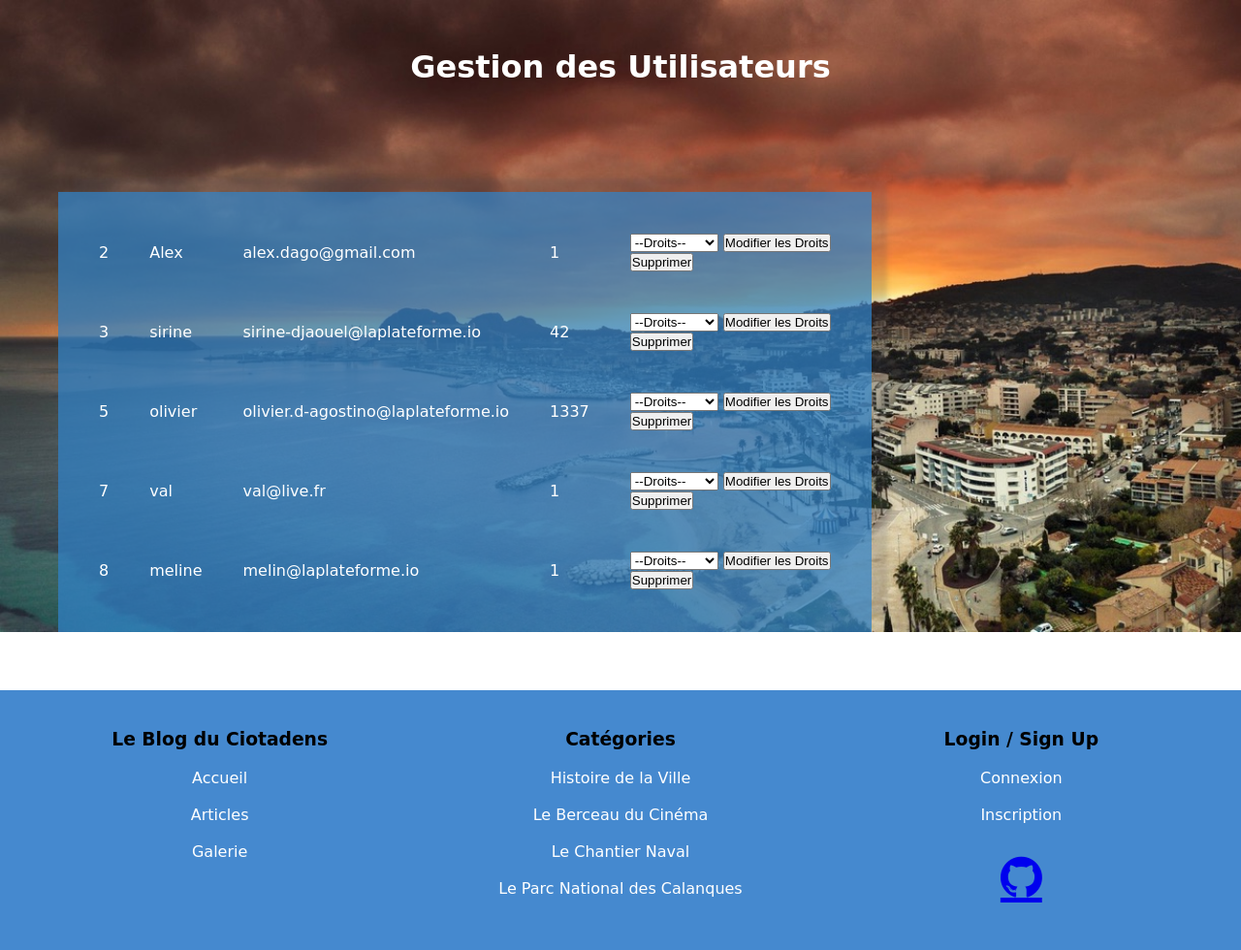
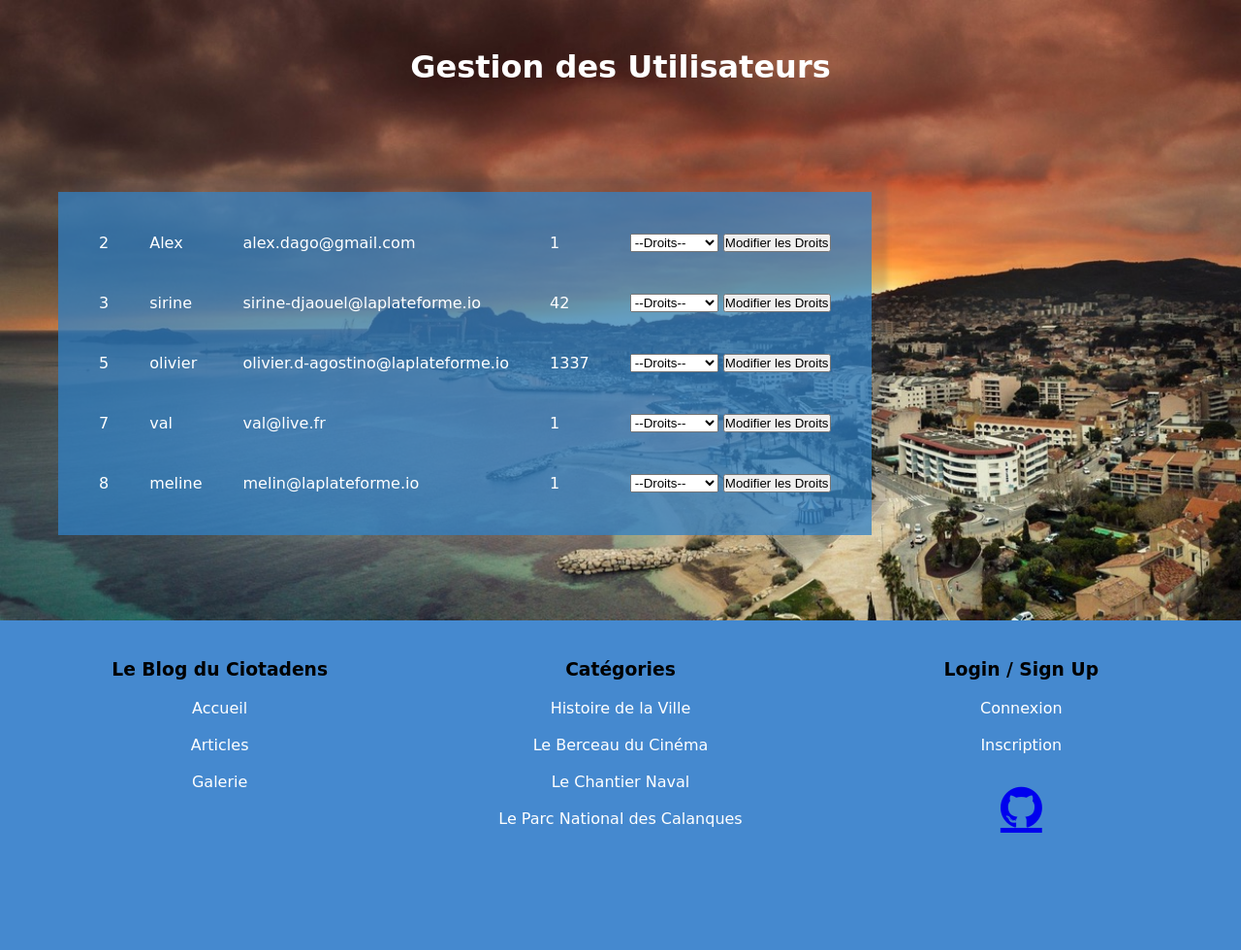
Before and after one commit to olivier-dagostino/Blog2.0, a PHP site: page /admin.php in a window 1280 px wide. Shown: the part 59-1039 px from the top of the page at 97% size. After the commit the page ends 918 px from the top, so only its background shows below. Run offline with PHP 8.4, Linux system fonts and the light colour scheme; a user stored in the database is signed in; data comes from the database, SQL or seed files in the repository.

Commit message:
changement du titre de la page admin en gestion utilisateur

```diff
--- a/admin.php
+++ b/admin.php
@@ -7,7 +7,7 @@ if ($_SESSION['droits'] != 1337) {
     header('Location: index.php');
 } else {
 
-    $title = "Admin";
+    $title = "Gestion des Utilisateurs";
     $css = "admin";
     require('php/include/header.inc.php');
 
@@ -60,17 +60,25 @@ if ($_SESSION['droits'] != 1337) {
                                     <button type='submit' name='submit'>Modifier les Droits</button>
 
                                 </form>
-                                <form action='delete.php'>
 
-                                    <button type='submit' name='delete'>Supprimer</button>
-
-                                </form>
                             </td>";
 
                     echo '</tr>';
                 }
 
+                // if ($_POST['delete']) {
 
+                //     $info = new User();
+                //     $res1 = $info->deleteUser($value['id']);
+                //     echo 'Votre Compte à bien été supprimé';
+                //     session_unset();
+                //     header('location: index.php');
+                // }
+                // <form action='#' method='POST'>
+                // <input type='text' name='id' value='" . $value['id'] . "' hidden>
+                // <button type='submit' name='delete'>Supprimer</button>
+
+                // </form>
                 ?>
 
 
--- a/delete.php
+++ b/delete.php
@@ -29,8 +29,6 @@
                 <input type="submit" name="delete" value="Supprimer mon Compte">
                 <?php
 
-
-
                     if ($_POST['delete']) {
 
                         $info = new User();
```
